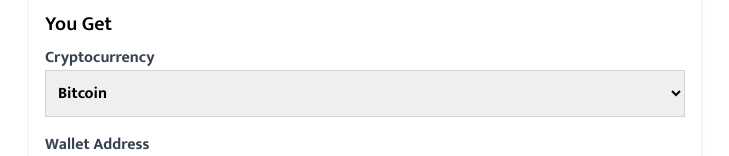
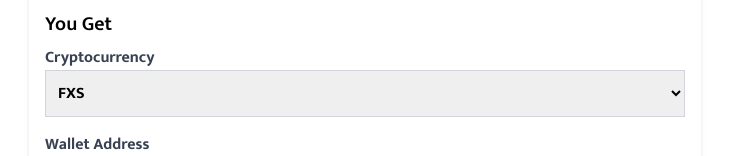
Before and after one commit to vector-10/fiat-on-ramp, a Next.js app: page /ramp in a window 1280 px wide. Shown: the part 267-423 px from the top of the page, without its empty margins (275-1004 px from the left). Built offline with nearby package versions, Linux system fonts and the light colour scheme.

Commit message:
chore:setup

```diff
--- a/app/ramp/page.tsx
+++ b/app/ramp/page.tsx
@@ -131,12 +131,12 @@
                                 onChange={handleChange}
                                 className="w-full p-2 border border-gray-300"
                             >
-                                <option value="Bitcoin">Bitcoin</option>
-                                <option value="Ethereum">Ethereum</option>
-                                <option value="USDT">USDT</option>
-                                <option value="BNB">BNB</option>
-                                <option value="Ripple">Ripple</option>
-                                <option value="Polygon">Polygon</option>
+                                <option value="Bitcoin">FXS</option>
+                                <option value="Ethereum">FRXETH</option>
+                                <option value="USDT">FPI</option>
+                                <option value="BNB">wFRXETH</option>
+                                <option value="Ripple">SFRXETH</option>
+                                <option value="Polygon">SFRAX</option>
                             </select>
                         </div>
                         <div>
```
